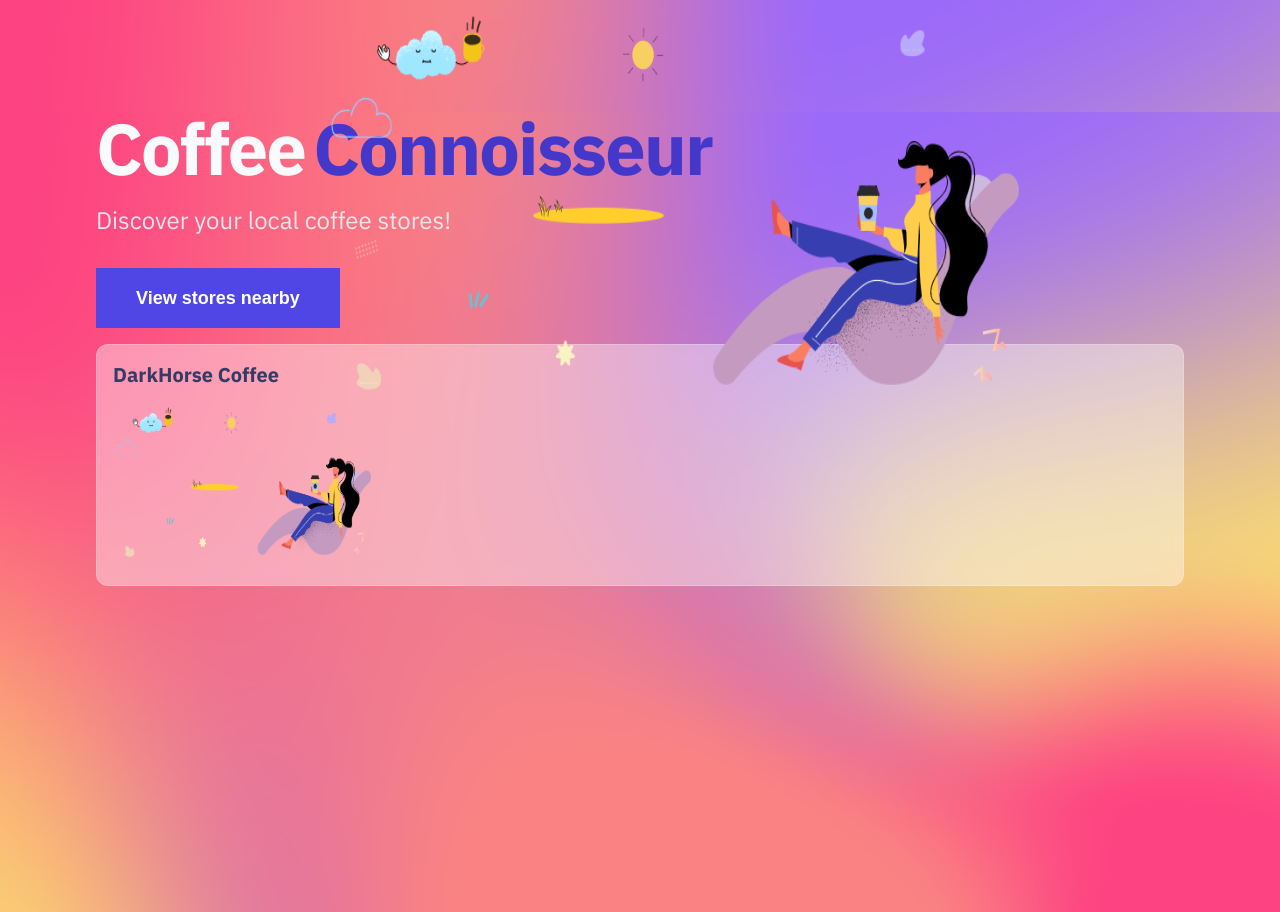
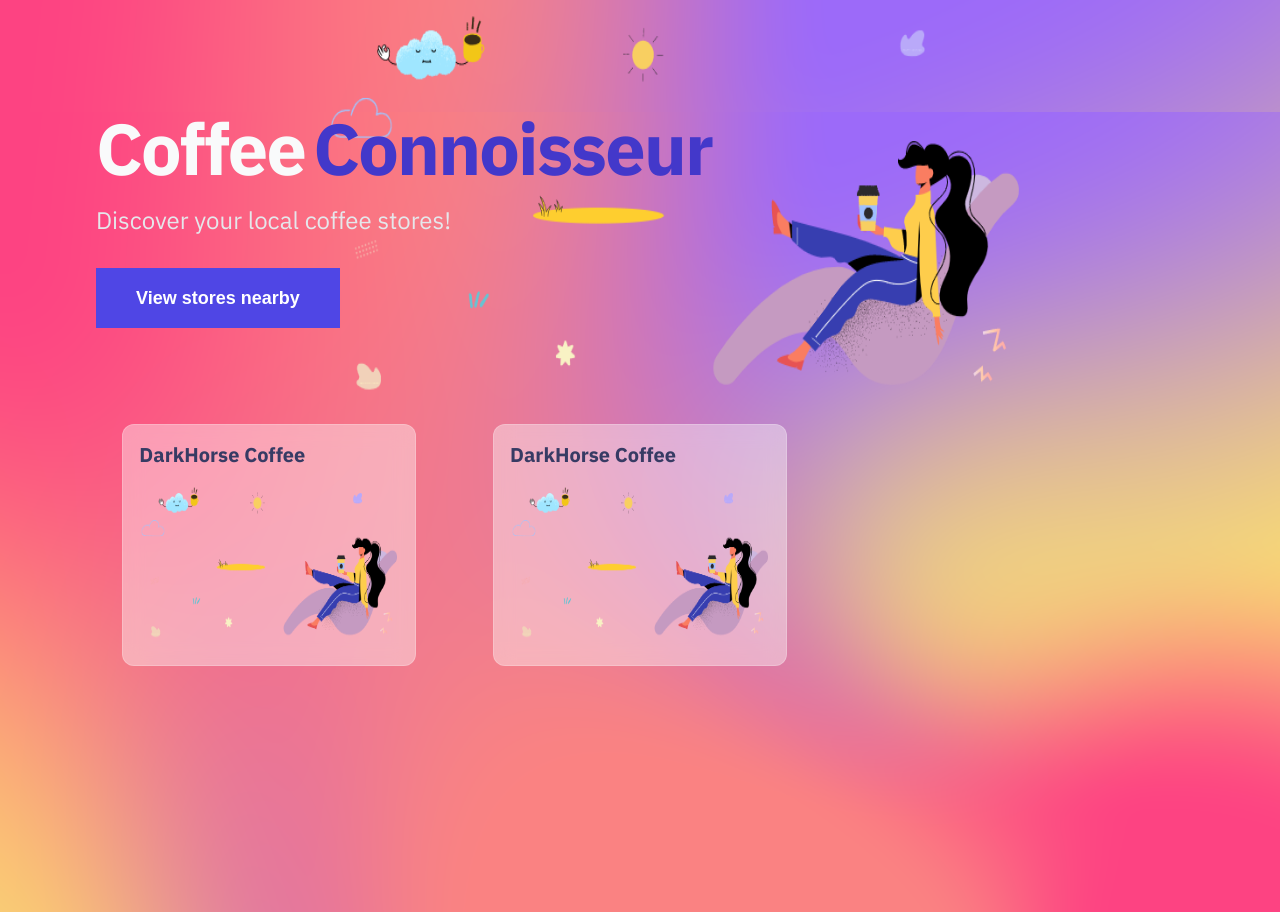
Before and after one commit to kulkarniankita/discover-coffee-stores, a Next.js app: page / in a window 1280 px wide. Built offline with nearby package versions, Linux system fonts and the light colour scheme.

Commit message:
Grid Layout For Card Component: card layout

```diff
--- a/components/banner.module.css
+++ b/components/banner.module.css
@@ -1,6 +1,8 @@
 /** By default, this is a mobile breakpoint **/
 .container {
-  margin-bottom: 1rem;
+  margin-bottom: 6rem;
+  position: relative;
+  z-index: 2;
 }
 
 .title {
--- a/pages/index.js
+++ b/pages/index.js
@@ -25,11 +25,20 @@
         <div className={styles.heroImage}>
           <Image src="/static/hero-image.png" width={700} height={400} />
         </div>
-        <Card
-          name="DarkHorse Coffee"
-          imgUrl="/static/hero-image.png"
-          href="/coffee-store/darkhose-coffee"
-        />
+        <div className={styles.cardLayout}>
+          <Card
+            name="DarkHorse Coffee"
+            imgUrl="/static/hero-image.png"
+            href="/coffee-store/darkhose-coffee"
+            className={styles.card}
+          />
+          <Card
+            name="DarkHorse Coffee"
+            imgUrl="/static/hero-image.png"
+            href="/coffee-store/darkhose-coffee"
+            className={styles.card}
+          />
+        </div>
       </main>
     </div>
   );
--- a/styles/Home.module.css
+++ b/styles/Home.module.css
@@ -19,6 +19,17 @@
   z-index: 1;
 }
 
+.cardLayout {
+  display: grid;
+  grid-template-columns: repeat(1, minmax(0, 1fr));
+  column-gap: 1.5rem /* 24px */;
+  row-gap: 1.5rem /* 24px */;
+}
+
+.card {
+  justify-content: center;
+}
+
 /** Breakpoints:
   sm: min-width: 640px;
   md: min-width: 768px;
@@ -38,6 +49,9 @@
     padding-left: 1.5rem /* 24px */;
     padding-right: 1.5rem /* 24px */;
   }
+  .cardLayout {
+    grid-template-columns: repeat(2, minmax(0, 1fr));
+  }
 }
 
 @media (min-width: 768px) {
@@ -52,6 +66,10 @@
 
   .heroImage {
     right: 20%;
+  }
+
+  .cardLayout {
+    grid-template-columns: repeat(2, minmax(0, 1fr));
   }
 }
 
@@ -68,10 +86,17 @@
   .heroImage {
     right: 20%;
   }
+  .cardLayout {
+    grid-template-columns: repeat(3, minmax(0, 1fr));
+  }
 }
 
 @media (min-width: 1280px) {
   .main {
     margin-top: 7rem /* 112px */;
   }
+
+  .cardLayout {
+    grid-template-columns: repeat(3, minmax(0, 1fr));
+  }
 }
```
